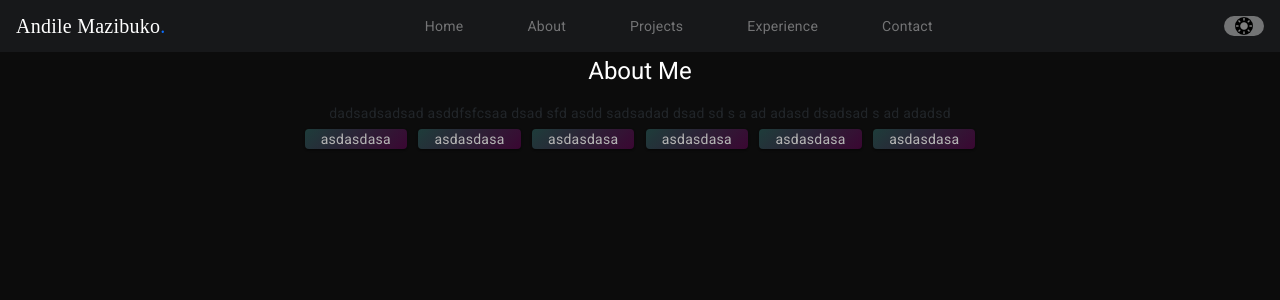
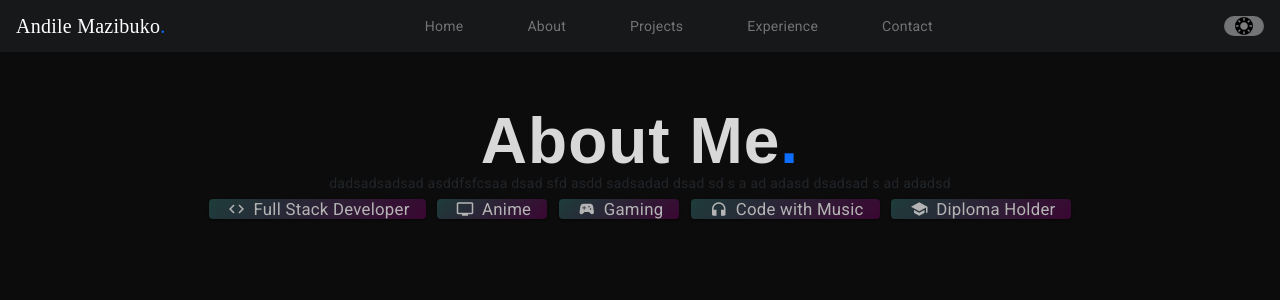
Before and after one commit to Andile-mazibuko/new-portfolio, an Angular app in the folder portfolio/: page /about in a window 1280 px wide. Shown: the top 300 px of the page. Built offline with nearby package versions, Linux system fonts and the light colour scheme.

Commit message:
about us 10% done

```diff
--- a/portfolio/src/app/components/about/about.component.html
+++ b/portfolio/src/app/components/about/about.component.html
@@ -1,41 +1,18 @@
 <div class="cont">
   <div class="intro">
-    <h1>About Me</h1>
+    <h1>About Me<span class="text-primary">.</span></h1>
     <div class="center description">
       {{ smallDescription }}
     </div>
     <div class="cards">
-      <mat-card>
-        <mat-card-content>
-          asdasdasa
-        </mat-card-content>
-      </mat-card>
-      <mat-card>
-        <mat-card-content>
-          asdasdasa
-        </mat-card-content>
-      </mat-card>
-      <mat-card>
-        <mat-card-content>
-          asdasdasa
-        </mat-card-content>
-      </mat-card>
-      <mat-card>
-        <mat-card-content>
-          asdasdasa
-        </mat-card-content>
-      </mat-card>
-      <mat-card>
-        <mat-card-content>
-          asdasdasa
-        </mat-card-content>
-      </mat-card>
-      <mat-card>
-        <mat-card-content>
-          asdasdasa
+      <mat-card *ngFor="let skill of skills">
+        <mat-card-content class="center">
+          <mat-icon class="center">
+            {{ skill.icon }}
+          </mat-icon>
+          {{ skill.name }}
         </mat-card-content>
       </mat-card>
     </div>
   </div>
-
 </div>
--- a/portfolio/src/app/components/about/about.component.scss
+++ b/portfolio/src/app/components/about/about.component.scss
@@ -7,9 +7,15 @@
   //background-color: rgba(54, 54, 54, 0.24);
 }
 .intro h1 {
+  margin-top: 70px;
+  font-size: clamp(2rem, 5vw, 4rem); // Responsive between 2rem and 4rem
+  font-family: 'Poppins', sans-serif;
+  font-weight: 600;
+  letter-spacing: 1px;
   width: 100%;
   display: flex;
-  color: var(--font-color);
+  color: var(--tert-font-color);
+  //color: var(--font-color);
   justify-content: center;
 }
 p {
@@ -28,6 +34,27 @@ mat-card{
   height: 20px ;
   display: flex;
   justify-content: center;
+  align-items: center;
   color: var(--sec-font-color);
   background: var(--bg-gradient);
+  font-size: larger;
+
 }
+mat-card-content{
+  align-items: center;
+}
+mat-icon{
+  margin-right: 5px;
+  font-size: large;
+  align-items: center;
+}
+
+
+@keyframes typing {
+  from {
+    width: 0;
+  }
+  to {
+    width: 100%;
+  }
+}
--- a/portfolio/src/app/components/about/about.component.ts
+++ b/portfolio/src/app/components/about/about.component.ts
@@ -1,19 +1,42 @@
 import { Component, OnInit } from '@angular/core';
 import { MatCardModule } from '@angular/material/card';
 import { MatIconModule } from '@angular/material/icon';
+import { CardSkill } from '../../models/skill';
+import { CommonModule } from '@angular/common';
 
 @Component({
   selector: 'app-about',
   standalone: true,
-  imports: [MatCardModule, MatIconModule],
+  imports: [MatCardModule, MatIconModule, CommonModule],
   templateUrl: './about.component.html',
   styleUrl: './about.component.scss',
 })
 export class AboutComponent implements OnInit {
-  skills: string[] = [];
+  skills: CardSkill[] = [];
   smallDescription =
     'dadsadsadsad asddfsfcsaa dsad sfd asdd   sadsadad dsad sd s a  ad adasd dsadsad s ad adadsd';
   ngOnInit(): void {
-    this.skills = ['Front e', '', '', ''];
+    this.skills = [
+      {
+        icon: 'code',
+        name: 'Full Stack Developer',
+      },
+      {
+        icon: 'tv',
+        name: 'Anime',
+      },
+      {
+        icon: 'sports_esports',
+        name: 'Gaming',
+      },
+      {
+        icon: 'headphones',
+        name: 'Code with Music',
+      },
+      {
+        icon: 'school',
+        name: 'Diploma Holder',
+      },
+    ];
   }
 }
--- a/portfolio/src/app/models/skill.ts
+++ b/portfolio/src/app/models/skill.ts
@@ -1,3 +1,4 @@
-export interface Skill {
-
+export interface CardSkill {
+    icon: string,
+    name: string
 }
--- a/portfolio/src/styles.scss
+++ b/portfolio/src/styles.scss
@@ -9,6 +9,7 @@
   --btn-color: rgb(124, 77, 255);
   --link-color: rgb(255, 255, 255,0.4);
   --bg-gradient: linear-gradient(135deg, rgba(31, 63, 61, 0.95), rgba(63, 6, 54, 0.9));
+  --tert-font-color:rgb(216, 216, 216);
 
 }
 .light-theme {
@@ -19,7 +20,7 @@
   --nav-bg-color: rgba(194, 202, 211, 0.5);
   --link-color: rgb(10, 10, 10, 0.4);
   --bg-gradient: linear-gradient(45deg, rgba(0, 158, 150, 0.2), rgba(64, 255, 255, 0.2));
-
+  --tert-font-color: rgba(77, 98, 121, 0.5);
 }
 
 html,
@@ -52,8 +53,8 @@ p{
   color: var(--sec-font-color);
 }
 .center{
-  display: flex;
-  justify-content: center;
+  display: flex !important;
+  justify-content: center !important;
 }
 
 
```
